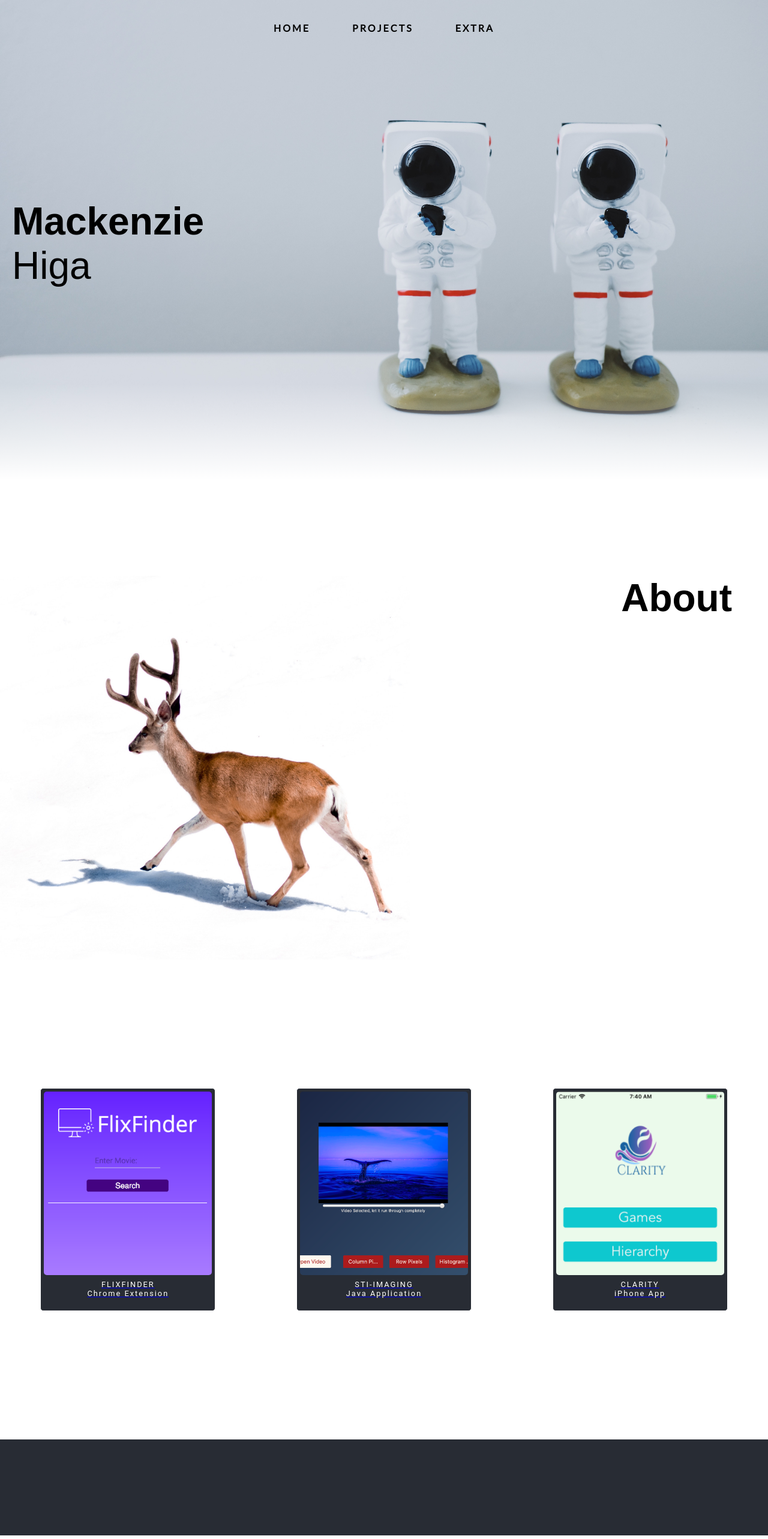
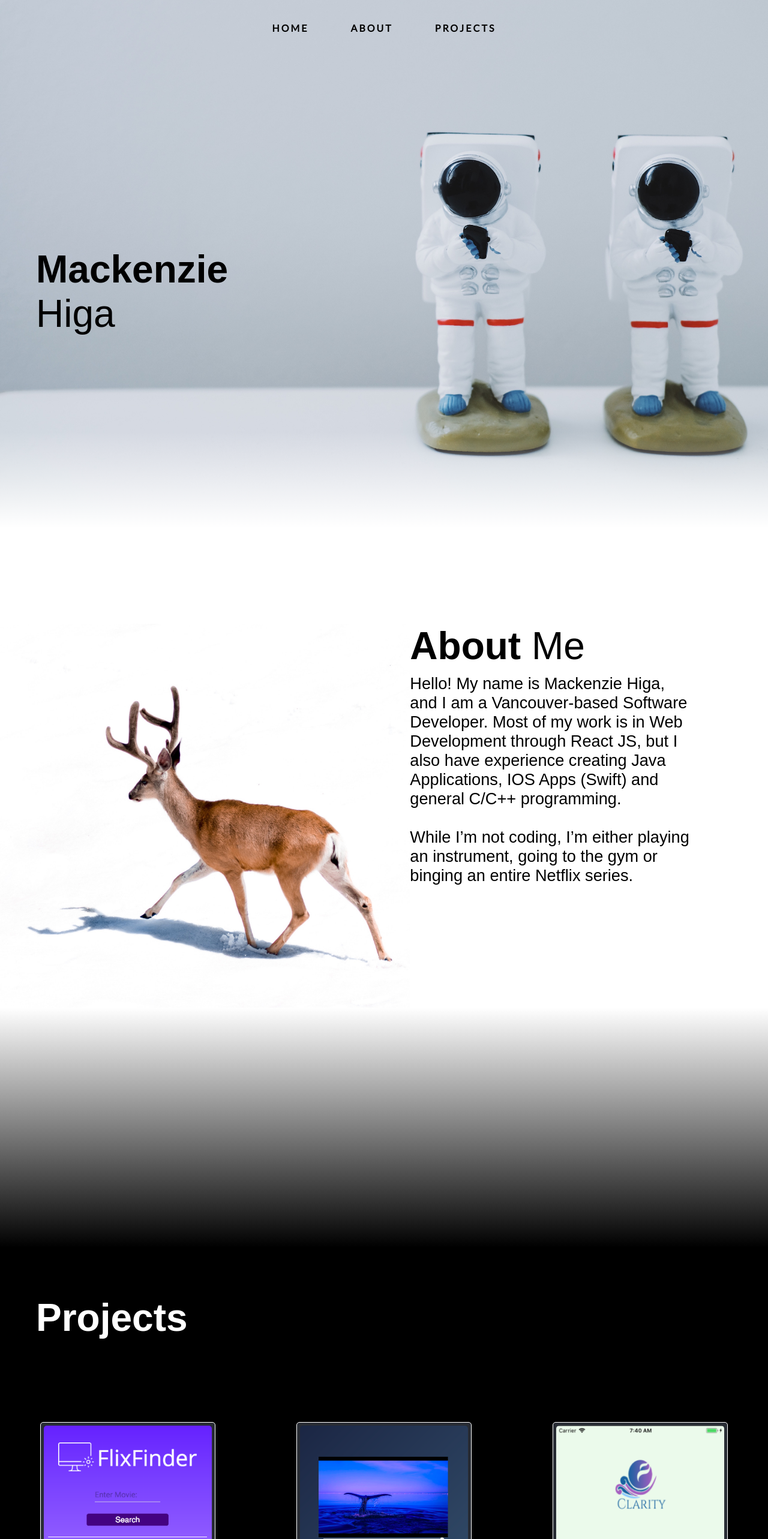
Before and after one commit to kinziemac/portfolio, a React app: page / in a window 1280 px wide. Shown: the top 2566 px of the page at 60% size. Built offline with nearby package versions, Linux system fonts and the light colour scheme; a web font is replaced by a local one.

Commit message:
added all changed files

```diff
--- a/src/containers/Landing/LandingContainer.js
+++ b/src/containers/Landing/LandingContainer.js
@@ -1,12 +1,11 @@
 import React, { Component } from 'react';
 import LandingHeader from './LandingHeader';
 import ProjectWidget from './ProjectWidget';
-//import LoadingLines from './LoadingLines';
 import './styles/LandingContainer.scss';
 
 export default class LandingContainer extends Component {
   handleScroll(section) {
-    const body = document.getElementById(section); //.getBoundingClientRect();
+    const body = document.getElementById(section);
     if (body) {
       body.scrollIntoView({ block: 'end', behavior: 'smooth' });
     }
@@ -29,21 +28,36 @@ export default class LandingContainer extends Component {
           <p>Higa</p>
           <div className="FadeToWhiteBottom" />
         </div>
-        <div className="LandingSeperation">
+        <div className="AboutSection" id="ABOUT">
           <div className="WhiteBlock" />
-          <div className="LandingAbout">
+          <div className="AboutInner">
             <img
               className="DeerImage"
               src={require('../../images/ProjectsImageSide.jpg')}
             />
-            <div>
+            <div className="AboutTextContainer">
               <p>
-                <b>About</b>
+                <b>About</b> Me
               </p>
+              <div className="AboutText">
+                <p>
+                  Hello! My name is Mackenzie Higa, and I am a Vancouver-based
+                  Software Developer. Most of my work is in Web Development
+                  through React JS, but I also have experience creating Java
+                  Applications, IOS Apps (Swift) and general C/C++ programming.{' '}
+                  <br />
+                  <br />While I’m not coding, I’m either playing an instrument,
+                  going to the gym or binging an entire Netflix series.
+                </p>
+              </div>
             </div>
           </div>
         </div>
+        <div className="SectionSplit" />
         <div className="ProjectsSection" id="PROJECTS">
+          <p className="ProjectText">
+            <b>Projects</b>
+          </p>
           <div className="ProjectContainer">
             {projects.map(project => {
               return <ProjectWidget project={project} key={project.id} />;
--- a/src/containers/Landing/LandingHeader.js
+++ b/src/containers/Landing/LandingHeader.js
@@ -18,7 +18,7 @@ export default class LandingHeader extends Component {
   }
 
   render() {
-    const sections = ['HOME', 'PROJECTS', 'EXTRA'];
+    const sections = ['HOME', 'ABOUT', 'PROJECTS'];
     const { selectedHeading } = this.state;
     return (
       <div id="LandingHeader">
--- a/src/containers/Landing/styles/LandingContainer.scss
+++ b/src/containers/Landing/styles/LandingContainer.scss
@@ -3,7 +3,7 @@
 #LandingContainer {
   display: flex;
   flex-direction: column;
-  background-color: black;
+  background-color: white;
   -webkit-animation: fadein 2s;
   -moz-animation: fadein 2s;
   -o-animation: fadein 2s;
@@ -40,12 +40,12 @@
     background-image: url('../../../images/SplashImage.jpg');
     background-size: cover;
     color: black;
-    height: 100vh;
+    height: 110vh;
 
     p {
       font-size: 4em;
       margin: 0;
-      margin-left: 20px;
+      margin-left: 60px;
       padding: 0;
       width: 80%;
       overflow: hidden;
@@ -102,7 +102,7 @@
     );
   }
 
-  .LandingSeperation {
+  .AboutSection {
     display: flex;
     flex-direction: column;
     justify-content: flex-start;
@@ -119,7 +119,7 @@
       height: 20vh;
     }
 
-    .LandingAbout {
+    .AboutInner {
       width: 100%;
       display: flex;
       flex-direction: row;
@@ -132,6 +132,7 @@
         width: auto;
       }
 
+      .AboutTextContainer {
         p {
           font-size: 4em;
           margin: 0;
@@ -144,31 +145,51 @@
           -ms-user-select: none; /* IE 10+ */
           user-select: none;
         }
+
+        .AboutText {
+          margin-top: 10px;
+          p {
+            font-size: 1.7em;
+            margin: 0;
+            margin-right: 60px;
+            padding: 0;
+            width: 80%;
+          }
+        }
+      }
+    }
   }
 
-    // &:hover {
-    //   background: #bf0053;
-    // }
-  }
-
-  .AboutSection {
-    @extend .TopicSection;
-    height: 65vh;
-    background: white;
-    //background-image: url('../../../images/AboutImage.jpg');
-    flex-direction: column;
-    justify-content: flex-start;
-    align-items: flex-start;
+  .SectionSplit {
+    height: 50vh;
+    width: 100%;
+    background: linear-gradient(white, black);
   }
 
   .ProjectsSection {
     @extend .TopicSection;
+    height: 100vh;
     justify-content: flex-start;
     align-items: flex-start;
     flex-direction: column;
-    background: white;
+    background: black;
     //background-image: url('../../../images/ProjectsImage.jpg');
     background-size: cover;
+
+    .ProjectText {
+      font-size: 4em;
+      margin: 0;
+      margin-top: 10vh;
+      margin-left: 60px;
+      padding: 0;
+      width: 80%;
+      color: white;
+
+      -webkit-user-select: none; /* Chrome all / Safari all */
+      -moz-user-select: none; /* Firefox all */
+      -ms-user-select: none; /* IE 10+ */
+      user-select: none;
+    }
 
     .ProjectContainer {
       display: flex;
@@ -181,7 +202,6 @@
   }
 
   .FooterSection {
-    @extend .LandingSeperation;
     height: 20vh;
     background-color: #282c34;
   }
@@ -193,7 +213,7 @@
   }
 
   to {
-    margin-left: 20px;
+    margin-left: 60px;
   }
 }
 
--- a/src/containers/Landing/styles/LandingHeader.scss
+++ b/src/containers/Landing/styles/LandingHeader.scss
@@ -2,7 +2,7 @@
   display: flex;
   justify-content: center;
   align-items: center;
-  color: #000080;
+  color: white;
   position: fixed;
   top: 0;
   height: 12vh;
@@ -18,8 +18,7 @@
     align-items: center;
 
     .SectionHeading {
-      padding: 10px 20px;
-      margin: 0 15px;
+      margin: 10px 35px;
 
       p {
         color: black;
--- a/src/containers/Landing/styles/ProjectWidget.scss
+++ b/src/containers/Landing/styles/ProjectWidget.scss
@@ -25,8 +25,8 @@
   }
 
   p {
-    font-family: 'Roboto', sans-serif;
     color: white;
+    font-family: 'Lato', sans-serif;
     font-size: 0.8em;
     letter-spacing: 2px;
     margin: 0;
```
Also changed, not shown: 16 other files (tests, documents, lock files or other folders). Lines whose indentation alone changed are shown as unchanged.
